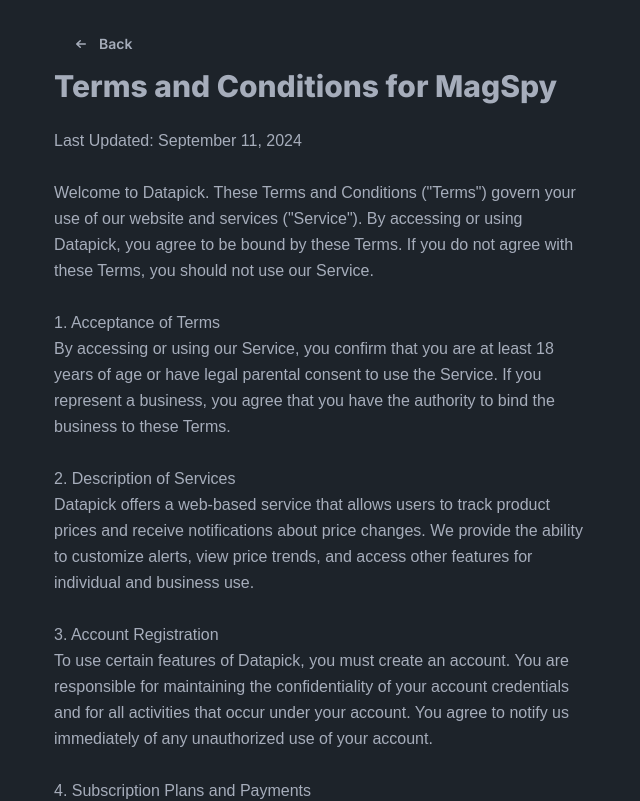
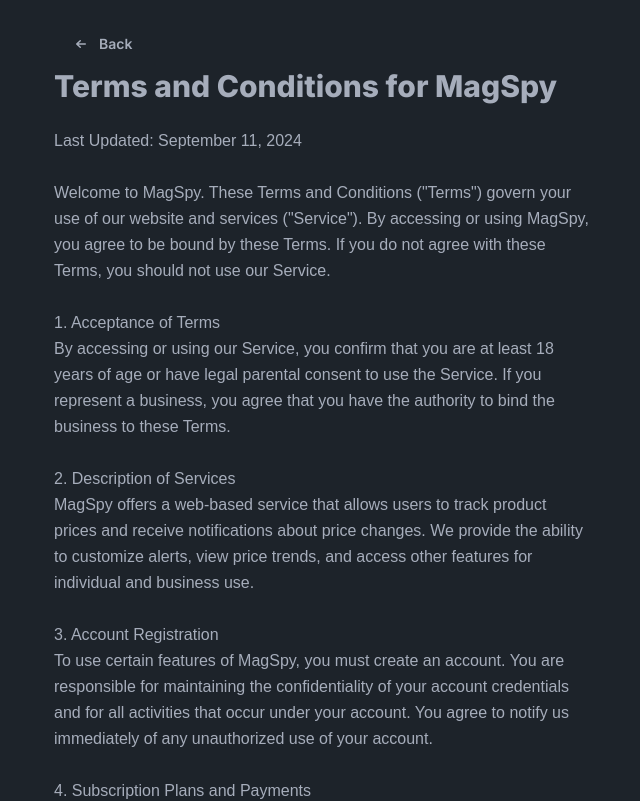
Before and after one commit to PopaGeorge123/mag-spy, a Next.js app: page /terms in a window 1280 px wide. Shown: the top 801 px of the page, without its empty margins (318-958 px from the left). Built offline with nearby package versions, Linux system fonts and the light colour scheme; no server answers.

Commit message:
Changed Name -> MagSpy

```diff
--- a/app/api/lead/welcomeTemplate.html
+++ b/app/api/lead/welcomeTemplate.html
@@ -3,7 +3,7 @@
 <head>
     <meta charset="UTF-8">
     <meta name="viewport" content="width=device-width, initial-scale=1.0">
-    <title>Welcome to Datapick</title>
+    <title>Welcome to MagSpy</title>
     <style>
 
         body {
@@ -69,16 +69,16 @@
 <body>
     <div className="container">
         <div className="header">
-            <img src="https://datapick.app/icon.png" alt="Datapick Logo">
+            <img src="https://MagSpy.app/icon.png" alt="MagSpy Logo">
         </div>
         <div className="content">
-            <h1>Welcome to Datapick!</h1>
+            <h1>Welcome to MagSpy!</h1>
             <p>Hello my friend,</p>
-            <p>Thank you very much for joining the Datapick Team. We are thrilled to have you on board and can't wait for you to explore all the amazing features we have to offer.</p>
-            <!-- <a href="https://datapick.app" class="button">Get Started</a> -->
+            <p>Thank you very much for joining the MagSpy Team. We are thrilled to have you on board and can't wait for you to explore all the amazing features we have to offer.</p>
+            <!-- <a href="https://MagSpy.app" class="button">Get Started</a> -->
         </div>
         <div className="footer">
-            <p>&copy; 2023 Datapick. All rights reserved.</p>
+            <p>&copy; 2023 MagSpy. All rights reserved.</p>
         </div>
     </div>
 </body>
--- a/app/api/support/route.js
+++ b/app/api/support/route.js
@@ -28,7 +28,7 @@
   //inform the support requester that the message has been sent
   await sendEmail({
     to: email,
-    subject: "Datapick | Your request has been sent. We will get back to you as soon as possible.",
+    subject: "MagSpy | Your request has been sent. We will get back to you as soon as possible.",
     from: config.mailgun.supportEmail,
     html: `
             <!DOCTYPE html>
@@ -36,7 +36,7 @@
 <head>
     <meta charset="UTF-8">
     <meta name="viewport" content="width=device-width, initial-scale=1.0">
-    <title>Welcome to Datapick</title>
+    <title>Welcome to MagSpy</title>
     <style>
 
         body {
@@ -122,7 +122,7 @@
 <body>
     <div class="container">
         <div class="header">
-            <img src="https://datapick.app/icon.png" alt="Datapick Logo">
+            <img src="https://MagSpy.app/icon.png" alt="MagSpy Logo">
         </div>
         <h1 style="text-align: center;">Support</h1>
 
@@ -132,7 +132,7 @@
         </div>
 
         <div class="footer">
-            <p>&copy; 2023 Datapick. All rights reserved.</p>
+            <p>&copy; 2023 MagSpy. All rights reserved.</p>
         </div>
     </div>
 </body>
--- a/app/page.js
+++ b/app/page.js
@@ -7,7 +7,7 @@
 import CTA from "@/components/CTA";
 import Footer from "@/components/Footer";
 import Pricing from '@/components/Pricing';
-
+import DemoSection from '@/components/DemoSection'
 
 export default function Home({ searchParams }) {
  const isInDev = false;
@@ -24,6 +24,8 @@
          <Hero />
          <Problem />
          <FeaturesAccordion />
+         <DemoSection />
+         {/* <Testimonials3 /> */}
          {/* <FeaturesGrid/>
          < FeaturesListicle/> */}
 
--- a/app/terms/page.js
+++ b/app/terms/page.js
@@ -59,19 +59,19 @@
         >
           {`Last Updated: September 11, 2024
 
-Welcome to Datapick. These Terms and Conditions ("Terms") govern your use of our website and services ("Service"). By accessing or using Datapick, you agree to be bound by these Terms. If you do not agree with these Terms, you should not use our Service.
+Welcome to MagSpy. These Terms and Conditions ("Terms") govern your use of our website and services ("Service"). By accessing or using MagSpy, you agree to be bound by these Terms. If you do not agree with these Terms, you should not use our Service.
 
 1. Acceptance of Terms
 By accessing or using our Service, you confirm that you are at least 18 years of age or have legal parental consent to use the Service. If you represent a business, you agree that you have the authority to bind the business to these Terms.
 
 2. Description of Services
-Datapick offers a web-based service that allows users to track product prices and receive notifications about price changes. We provide the ability to customize alerts, view price trends, and access other features for individual and business use.
+MagSpy offers a web-based service that allows users to track product prices and receive notifications about price changes. We provide the ability to customize alerts, view price trends, and access other features for individual and business use.
 
 3. Account Registration
-To use certain features of Datapick, you must create an account. You are responsible for maintaining the confidentiality of your account credentials and for all activities that occur under your account. You agree to notify us immediately of any unauthorized use of your account.
+To use certain features of MagSpy, you must create an account. You are responsible for maintaining the confidentiality of your account credentials and for all activities that occur under your account. You agree to notify us immediately of any unauthorized use of your account.
 
 4. Subscription Plans and Payments
-Datapick offers free and paid subscription plans. If you subscribe to a paid plan, you agree to provide accurate payment information and authorize us to charge you for any recurring subscription fees. Failure to provide accurate information may result in the termination of your account.
+MagSpy offers free and paid subscription plans. If you subscribe to a paid plan, you agree to provide accurate payment information and authorize us to charge you for any recurring subscription fees. Failure to provide accurate information may result in the termination of your account.
 
 4.1. Billing Cycle
 Paid subscriptions are billed on a monthly or annual basis, depending on the plan chosen. By subscribing, you agree that all fees are non-refundable, except as expressly provided in these Terms or required by law.
@@ -80,42 +80,42 @@
 You may cancel your subscription at any time, but cancellation will not result in a refund of any fees paid. Upon cancellation, you will retain access to paid features until the end of your current billing cycle.
 
 5. License to Use
-We grant you a limited, non-exclusive, non-transferable license to access and use Datapick for personal or business use in compliance with these Terms. This license does not allow you to:
+We grant you a limited, non-exclusive, non-transferable license to access and use MagSpy for personal or business use in compliance with these Terms. This license does not allow you to:
 
 Resell or redistribute the Service or any portion thereof.
 Reverse-engineer or attempt to derive the source code of the Service.
-Use Datapick in any unlawful manner.
+Use MagSpy in any unlawful manner.
 6. User Responsibilities
-You agree to use Datapick in compliance with all applicable laws and regulations. You will not:
+You agree to use MagSpy in compliance with all applicable laws and regulations. You will not:
 
 Use the Service for fraudulent or unauthorized purposes.
 Interfere with or disrupt the Service's functionality.
 Collect data from the Service without consent or permission.
-Engage in activities that harm the operation, integrity, or security of Datapick.
+Engage in activities that harm the operation, integrity, or security of MagSpy.
 7. Intellectual Property
-All content, trademarks, logos, and software on Datapick are the property of Datapick or its licensors and are protected by intellectual property laws. You agree not to copy, modify, distribute, or create derivative works of any content available through the Service without our express written consent.
+All content, trademarks, logos, and software on MagSpy are the property of MagSpy or its licensors and are protected by intellectual property laws. You agree not to copy, modify, distribute, or create derivative works of any content available through the Service without our express written consent.
 
 8. Third-Party Links
-Datapick may contain links to third-party websites or services. We are not responsible for the content, privacy policies, or practices of these third parties. You acknowledge and agree that Datapick shall not be liable for any loss or damage caused by your use of or reliance on such third-party content.
+MagSpy may contain links to third-party websites or services. We are not responsible for the content, privacy policies, or practices of these third parties. You acknowledge and agree that MagSpy shall not be liable for any loss or damage caused by your use of or reliance on such third-party content.
 
 9. Termination
-We reserve the right to suspend or terminate your account and access to the Service at any time for any reason, including if you violate these Terms. Upon termination, your license to use Datapick will immediately cease, and any remaining fees owed will become due.
+We reserve the right to suspend or terminate your account and access to the Service at any time for any reason, including if you violate these Terms. Upon termination, your license to use MagSpy will immediately cease, and any remaining fees owed will become due.
 
 10. Disclaimer of Warranties
-Datapick is provided on an "as is" and "as available" basis without warranties of any kind, either express or implied. We do not guarantee that the Service will be uninterrupted, error-free, or free from viruses or other harmful components.
+MagSpy is provided on an "as is" and "as available" basis without warranties of any kind, either express or implied. We do not guarantee that the Service will be uninterrupted, error-free, or free from viruses or other harmful components.
 
 To the maximum extent permitted by law, we disclaim all warranties, including, but not limited to, implied warranties of merchantability, fitness for a particular purpose, and non-infringement.
 
 11. Limitation of Liability
-To the fullest extent permitted by law, Datapick and its affiliates, officers, employees, and licensors will not be liable for any indirect, incidental, special, consequential, or punitive damages, including, but not limited to, loss of profits, data, or goodwill, arising out of or related to your use or inability to use the Service.
+To the fullest extent permitted by law, MagSpy and its affiliates, officers, employees, and licensors will not be liable for any indirect, incidental, special, consequential, or punitive damages, including, but not limited to, loss of profits, data, or goodwill, arising out of or related to your use or inability to use the Service.
 
 Our liability in connection with any claim related to the Service will be limited to the amount you paid for the Service in the 12 months preceding the claim.
 
 12. Indemnification
-You agree to indemnify, defend, and hold harmless Datapick, its officers, directors, employees, and agents from any claims, liabilities, damages, losses, or expenses, including reasonable attorney's fees, arising from your use of the Service, violation of these Terms, or infringement of any third-party rights.
+You agree to indemnify, defend, and hold harmless MagSpy, its officers, directors, employees, and agents from any claims, liabilities, damages, losses, or expenses, including reasonable attorney's fees, arising from your use of the Service, violation of these Terms, or infringement of any third-party rights.
 
 13. Changes to the Terms
-We reserve the right to modify these Terms at any time. Any changes will be posted on this page with an updated effective date. If the changes significantly affect your rights, we will notify you via email or platform notices. Your continued use of Datapick after the changes are made constitutes your acceptance of the new Terms.
+We reserve the right to modify these Terms at any time. Any changes will be posted on this page with an updated effective date. If the changes significantly affect your rights, we will notify you via email or platform notices. Your continued use of MagSpy after the changes are made constitutes your acceptance of the new Terms.
 
 14. Governing Law
 These Terms are governed by and construed in accordance with the laws of Romania, without regard to its conflict of law principles. Any disputes arising out of or relating to these Terms shall be resolved in the courts of Romania.
@@ -124,14 +124,14 @@
 In the event of a dispute, you agree to first attempt to resolve the issue informally by contacting us at [Insert Contact Information]. If the issue cannot be resolved within 30 days, you agree to submit the dispute to binding arbitration, except where prohibited by law.
 
 16. Miscellaneous
-Entire Agreement: These Terms constitute the entire agreement between you and Datapick and supersede any prior agreements.
+Entire Agreement: These Terms constitute the entire agreement between you and MagSpy and supersede any prior agreements.
 Severability: If any provision of these Terms is found to be invalid or unenforceable, the remaining provisions will remain in full force and effect.
 Waiver: Failure to enforce any provision of these Terms will not be considered a waiver of our rights.
 17. Contact Us
 If you have any questions about these Terms, please contact us at:
 
 ${config.appName}
-Email: support@mail.datapick.app
+Email: support@mail.MagSpy.app
 `}
         </pre>
       </div>
--- a/components/FeaturesAccordion.js
+++ b/components/FeaturesAccordion.js
@@ -16,7 +16,7 @@
     description:
       "We send you automatic email alerts to ensure you never miss a price drop on your favorite products.",
     type: "image",
-    path: `${process.env.NODE_ENV === "development" ? "" : "https://datapick.app"}/emailExample.png`,
+    path: `${process.env.NODE_ENV === "development" ? "" : "https://MagSpy.app"}/emailExample.png`,
     alt: "A computer",
     svg: (
       <svg className="w-6 h-6 text-gray-800 dark:text-white" aria-hidden="true" xmlns="http://www.w3.org/2000/svg" width="24" height="24" fill="white" viewBox="0 0 24 24">
@@ -32,7 +32,7 @@
     description:
       "You can personalise your alerts to receive notifications only when the price drop, rises or is a custom value.",
     type: "image",
-    path: `${process.env.NODE_ENV === "development" ? "" : "https://datapick.app"}/alertsEditExample.png`,
+    path: `${process.env.NODE_ENV === "development" ? "" : "https://MagSpy.app"}/alertsEditExample.png`,
     alt: "A computer",
     svg: (
       <svg className="w-6 h-6 text-gray-800 dark:text-white" aria-hidden="true" xmlns="http://www.w3.org/2000/svg" width="24" height="24" fill="white" viewBox="0 0 24 24">
@@ -59,7 +59,7 @@
     description:
       "We provide you with graphs and charts to help you understand the price trends of the products you are monitoring.",
     type: "image",
-    path: `${process.env.NODE_ENV === "development" ? "" : "https://datapick.app"}/graphsExample.png`,
+    path: `${process.env.NODE_ENV === "development" ? "" : "https://MagSpy.app"}/graphsExample.png`,
 
       svg: (
       <svg className="w-[24px] h-[24px] text-gray-800 dark:text-white" aria-hidden="true" xmlns="http://www.w3.org/2000/svg" width="24" height="24" fill="white" viewBox="0 0 24 24">
--- a/next-sitemap.config.js
+++ b/next-sitemap.config.js
@@ -1,6 +1,6 @@
 module.exports = {
   // REQUIRED: add your own domain name here (e.g. https://shipfa.st),
-  siteUrl: process.env.SITE_URL || "https://datapick.app",
+  siteUrl: process.env.SITE_URL || "https://MagSpy.app",
   generateRobotsTxt: true,
   // use this to exclude routes from the sitemap (i.e. a user dashboard). By default, NextJS app router metadata files are excluded (https://nextjs.org/docs/app/api-reference/file-conventions/metadata)
   exclude: ["/twitter-image.*", "/opengraph-image.*", "/icon.*"],
```
Also changed, not shown: app/privacy-policy/page.js (+6 -6 lines), app/session/page.js (deleted, +0 -121 lines), components/DemoSection.js (added, +121 -0 lines), file.html (+4 -4 lines), libs/API/emails.js, libs/API/newsLetter.js.
